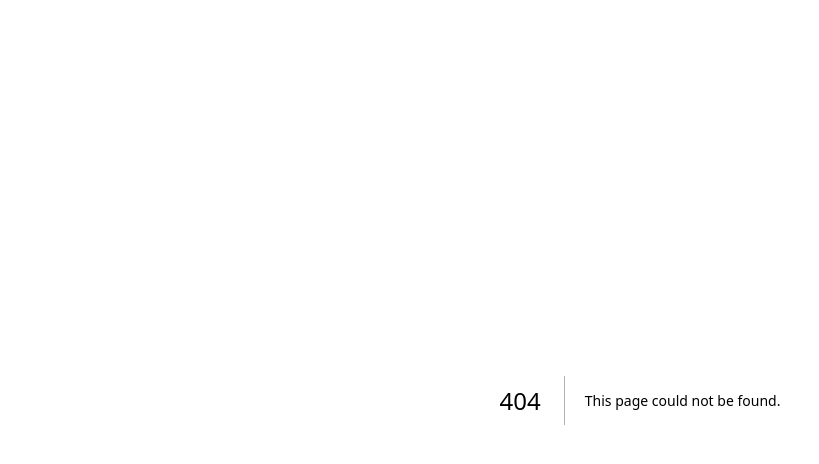
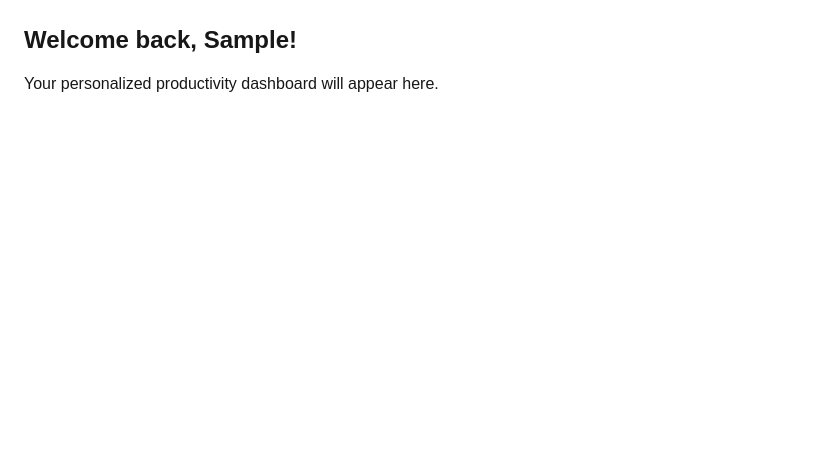
Before and after one commit to AmberCowled/Pointwise, a Next.js app: page /dashboard in a window 1280 px wide. Before the commit this address had no page. Shown: the top 464 px of the page, without its empty margins (0-819 px from the left). Built offline with nearby package versions, Linux system fonts and the light colour scheme; no server answers; sample sign-in values are in the browser's storage.

Commit message:
Feature: Auto redirects based on session status
Automatically redirect from protected pages (dashboard) to the home page (authentication page) when the user is not logged in and vice versa.

```diff
--- /dev/null
+++ b/src/app/dashboard/page.tsx
@@ -0,0 +1,20 @@
+import { getServerSession } from 'next-auth';
+import { redirect } from 'next/navigation';
+import { authOptions } from '@pointwise/lib/auth';
+
+export default async function DashboardPage() {
+  const session = await getServerSession(authOptions);
+
+  if (!session) {
+    redirect('/');
+  }
+
+  return (
+    <div className="p-6">
+      <h1 className="text-2xl font-semibold mb-4">
+        Welcome back, {session.user?.name?.split(' ')[0] ?? 'User'}!
+      </h1>
+      <p>Your personalized productivity dashboard will appear here.</p>
+    </div>
+  );
+}
--- a/src/app/page.tsx
+++ b/src/app/page.tsx
@@ -1,5 +1,14 @@
+import { getServerSession } from 'next-auth';
+import { redirect } from 'next/navigation';
+import { authOptions } from '@pointwise/lib/auth';
 import AuthPage from './components/auth/AuthPage';
 
-export default function Home() {
+export default async function Home() {
+  const session = await getServerSession(authOptions);
+
+  if (session) {
+    redirect('/dashboard');
+  }
+
   return <AuthPage />;
 }
```
